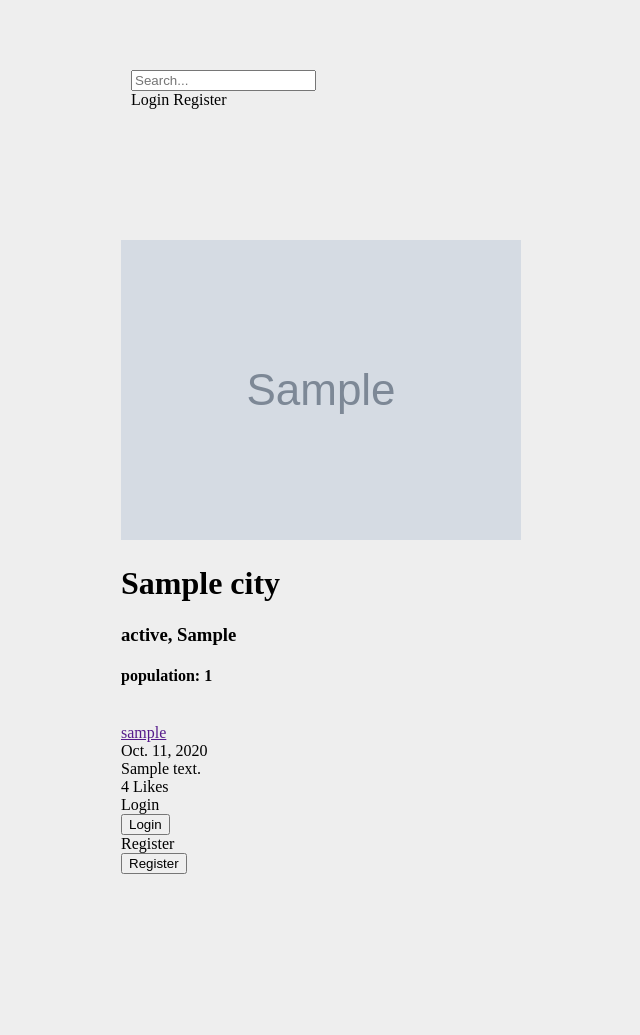
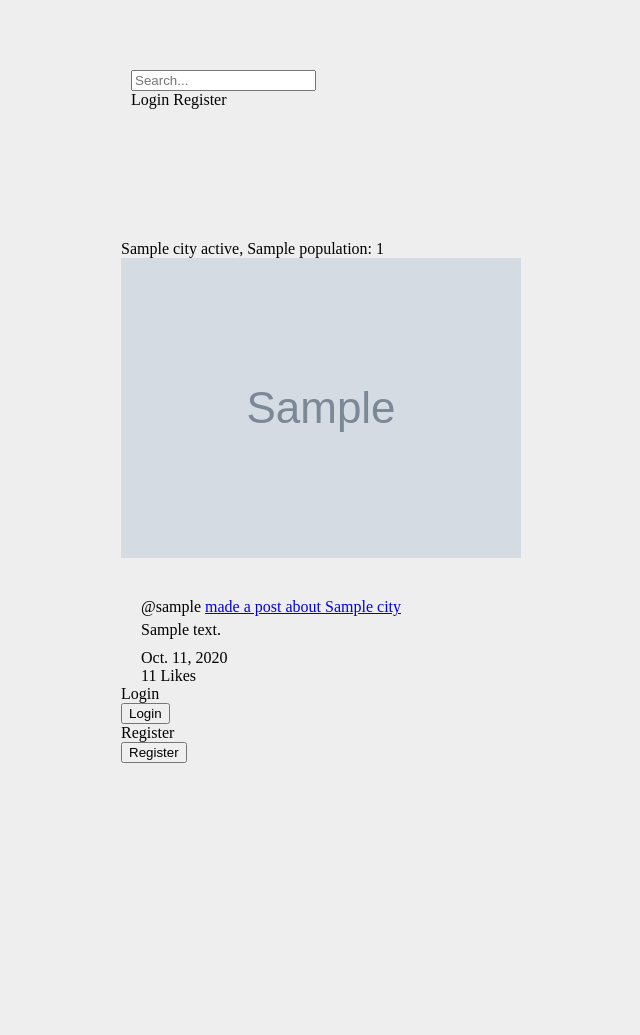
Before and after one commit to jasonhawkharris/wayfarer, a Django app: page /cities/1/ in a window 1280 px wide. Shown: the part 768-1803 px from the top of the page, without its empty margins (109-749 px from the left). Run offline with Django 3.2, Linux system fonts and the light colour scheme; tables that the repository leaves empty hold one stand-in row (values such as "Sample post"); grey boxes marked "Sample" are stand-in pictures; some libraries are stand-ins or nearby versions.

Commit message:
added homepage href link, link to post in cities/index, cities/detail

```diff
--- a/main_app/templates/base.html
+++ b/main_app/templates/base.html
@@ -15,7 +15,7 @@
     <script src="https://code.jquery.com/jquery-3.1.1.min.js"
         integrity="sha256-hVVnYaiADRTO2PzUGmuLJr8BLUSjGIZsDYGmIJLv2b8=" crossorigin="anonymous"></script>
     <script src="https://cdn.jsdelivr.net/npm/flickity@2.2.1/dist/flickity.pkgd.min.js"></script>
-    <script src="{% static 'css/semantic/semantic.min.js' %}""></script>
+    <script src="{% static 'css/semantic/semantic.min.js' %}"></script>
 
     <title>The Wayfarer</title>
 </head>
@@ -104,7 +104,9 @@
     <div class="ui secondary fixed menu" id="topbar">
         {% if user.is_authenticated %}
             <div class="logo">
-                The Wayfarer
+                <a href="{% url 'home' %}">
+                    The Wayfarer
+                </a>
             </div>
         {% endif %}
         <div class="item">
--- a/main_app/templates/cities/detail.html
+++ b/main_app/templates/cities/detail.html
@@ -1,16 +1,16 @@
 {% extends 'base.html' %}
 {% block content %}
 <div class="ui four column doubling stackable grid container">
+
+  <div class="ui raised segment">
+    {{city.name}}
+    {{city.state}},&nbsp{{city.country}}
+    population: {{city.population}}
     <div class="ui card">
         <div class="image">
             <img src="{{city.photo_day}}">
           </div>
         </div>
-
-    <div class="ui raised segment">
-        <h1>{{city.name}}</h1>
-        <h3>{{city.state}},&nbsp{{city.country}}</h3>
-        <h4>population: {{city.population}}</h4>
     </div>
 
 {%for post in posts %}
@@ -20,21 +20,27 @@
     <div class="label">
       <img src="{{post.user.photo}}">
     </div>
+    <div class="ui large feed">
+      <div class="event">
+          <div class="label">
+              <img src="{{user.photo}}" alt="">
+          </div>
           <div class="content">
               <div class="summary">
-        <a class="user" href="" >
-            {{post.user}}
+                  <a class="user" >
+                      @{{ post.user }}
                   </a>
-        <div class="date">
-          {{post.publish_date}}
-        </div>
+                  <a href="{% url 'post' post.id %}">made a post about {{ post.city.name }}</a>
               </div>
               <div class="extra text">
-        {{post.content}}
+                  {{ post.content }}
+              </div>
+              <div class="date">
+                  {{ post.publish_date }}
               </div>
               <div class="meta">
                   <a class="like">
-          <i class="like icon"></i> 4 Likes
+                  <i class="like icon"></i> 11 Likes
                   </a>
               </div>
           </div>
```
Lines whose indentation alone changed are shown as unchanged.
